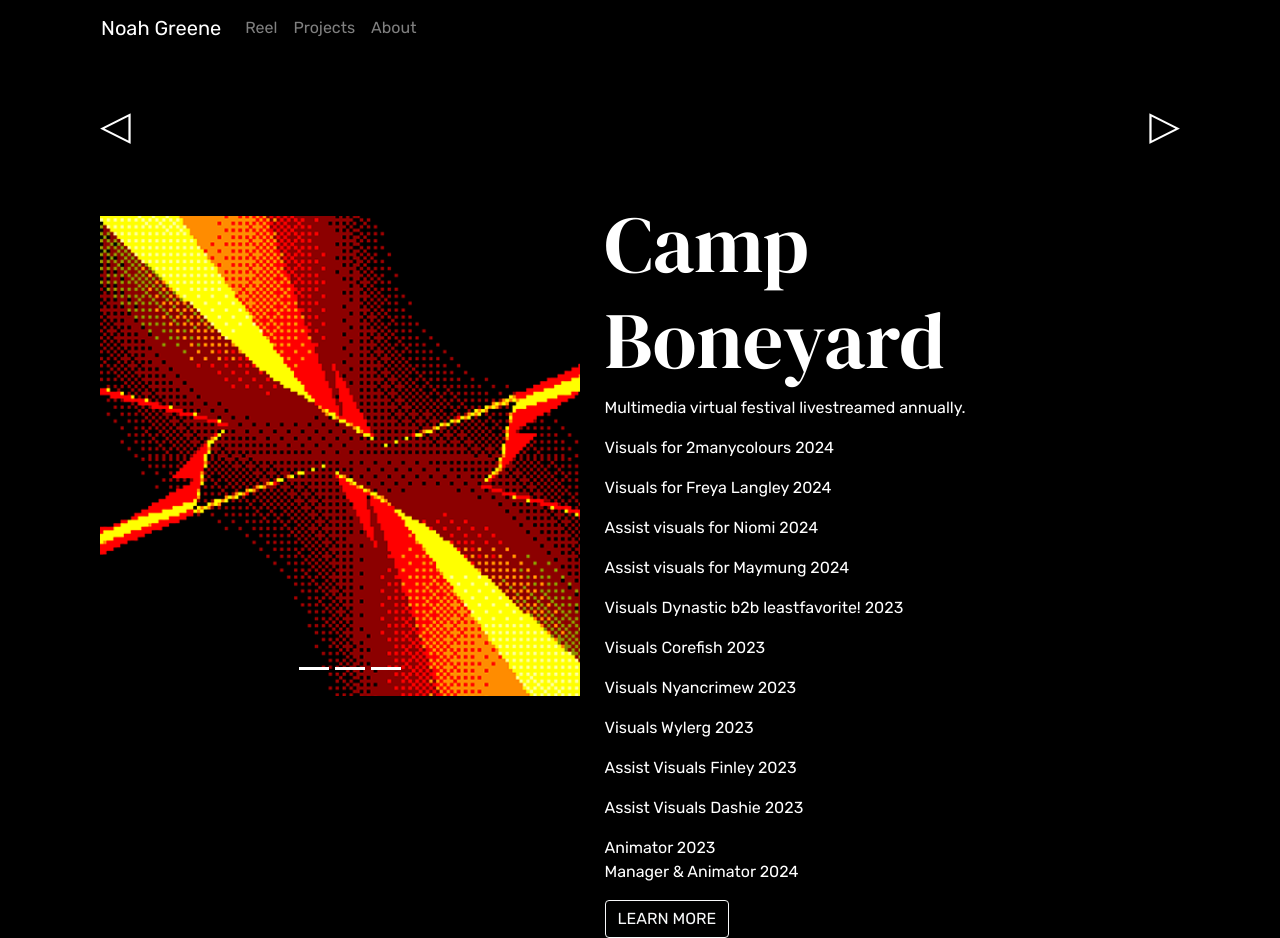
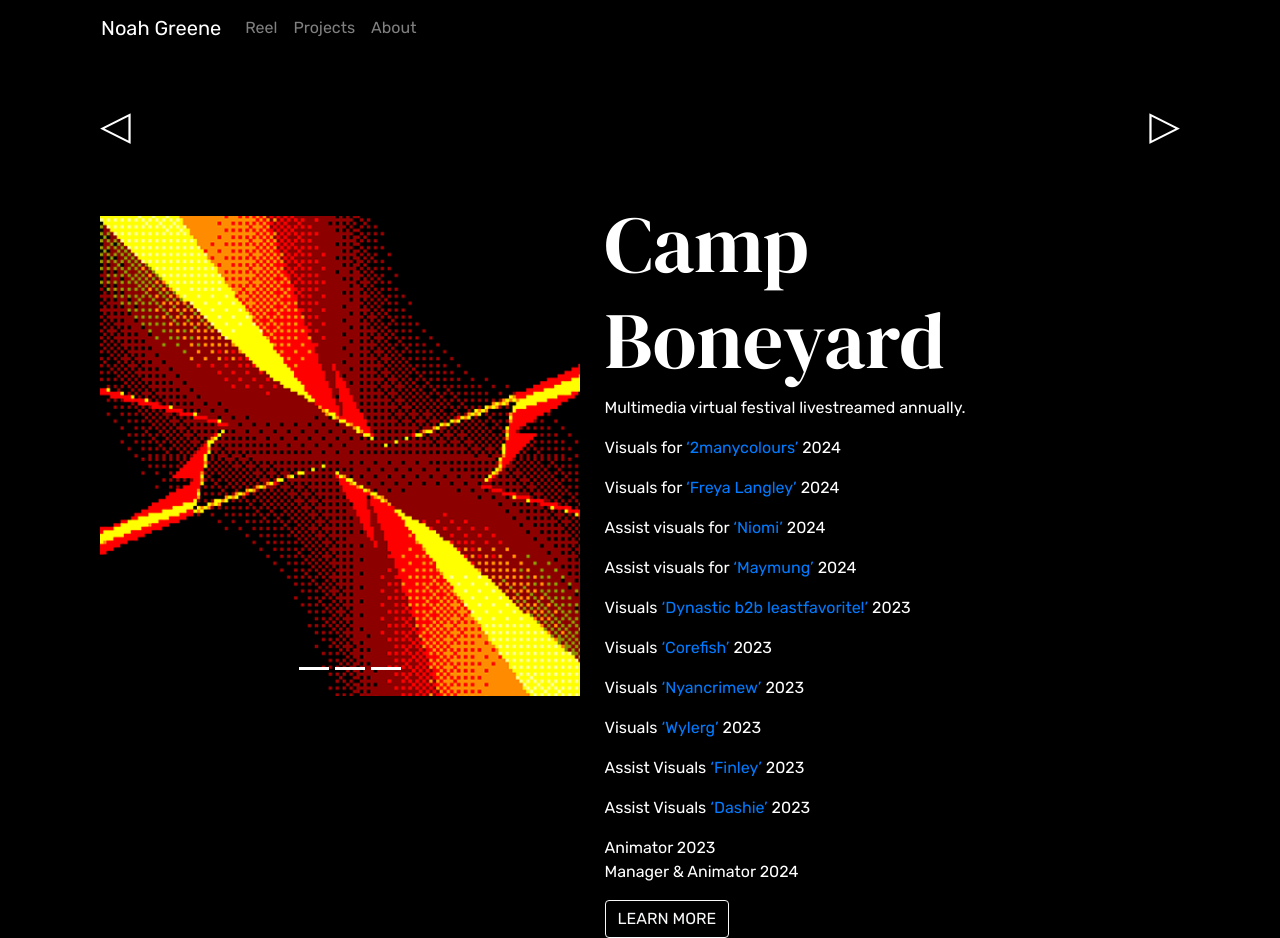
Before and after one commit to miairene/miairene.github.io, a Jekyll site: the page built from _projects/cby.md, in a window 1280 px wide. Built offline with Jekyll 4.4.1, drawn with Linux system fonts in a browser that asks for light colours; some of the changed lines change nothing that is shown.

Commit message:
Update cby.md

```diff
--- a/_projects/cby.md
+++ b/_projects/cby.md
@@ -11,25 +11,25 @@ watch_link: 'https://boneyard.camp/'
 
 Multimedia virtual festival livestreamed annually.
 
-Visuals for 2manycolours 2024
+Visuals for <a href="https://youtu.be/26SauPKvqUI&t=22">'2manycolours'</a> 2024
 
-Visuals for Freya Langley 2024
+Visuals for <a href="https://youtu.be/26SauPKvqUI&t=687">'Freya Langley'</a> 2024
 
-Assist visuals for Niomi 2024
+Assist visuals for <a href="https://youtu.be/_GER2AzU_-8&t=1436">'Niomi'</a> 2024
 
-Assist visuals for Maymung 2024
+Assist visuals for <a href="https://youtu.be/_GER2AzU_-8&t=2103">'Maymung'</a> 2024
 
-Visuals Dynastic b2b leastfavorite! 2023
+Visuals <a href="https://youtu.be/qjB6DVqK4bw&t=6085">'Dynastic b2b leastfavorite!'</a> 2023
 
-Visuals Corefish 2023
+Visuals <a href="https://youtu.be/rJ-lGbRoAhY&t=5404">'Corefish'</a> 2023
 
-Visuals Nyancrimew 2023
+Visuals <a href="https://youtu.be/qjB6DVqK4bw&t=3630">'Nyancrimew'</a> 2023
 
-Visuals Wylerg 2023
+Visuals <a href="https://youtu.be/vUOfmoC7ey4&t=5399">'Wylerg'</a> 2023
 
-Assist Visuals Finley 2023
+Assist Visuals <a href="https://youtu.be/rJ-lGbRoAhY&t=6672">'Finley'</a> 2023
 
-Assist Visuals Dashie 2023
+Assist Visuals <a href="https://youtu.be/qjB6DVqK4bw&t=5533">'Dashie'</a> 2023
 
 
 Animator 2023<br>
```
